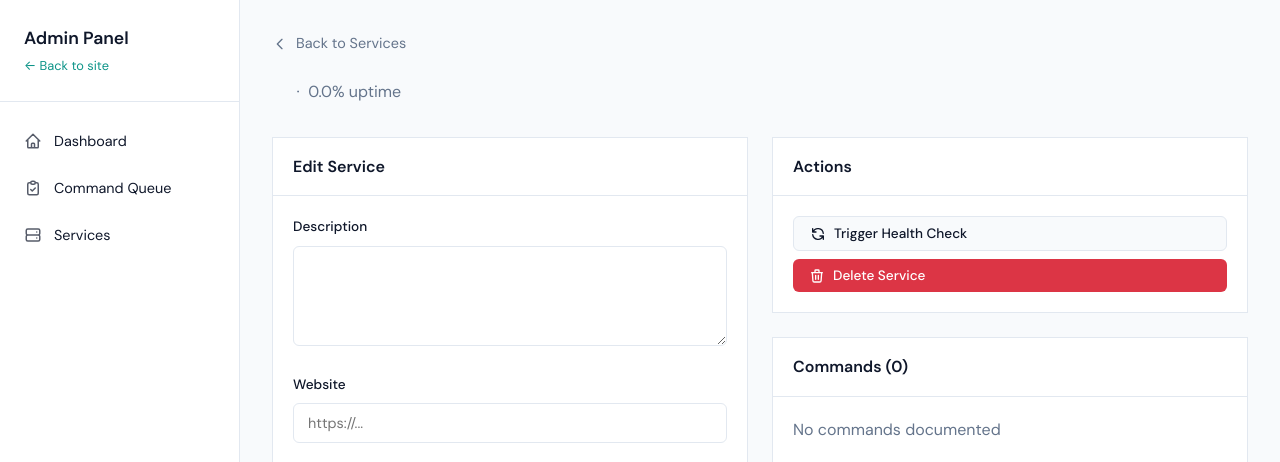
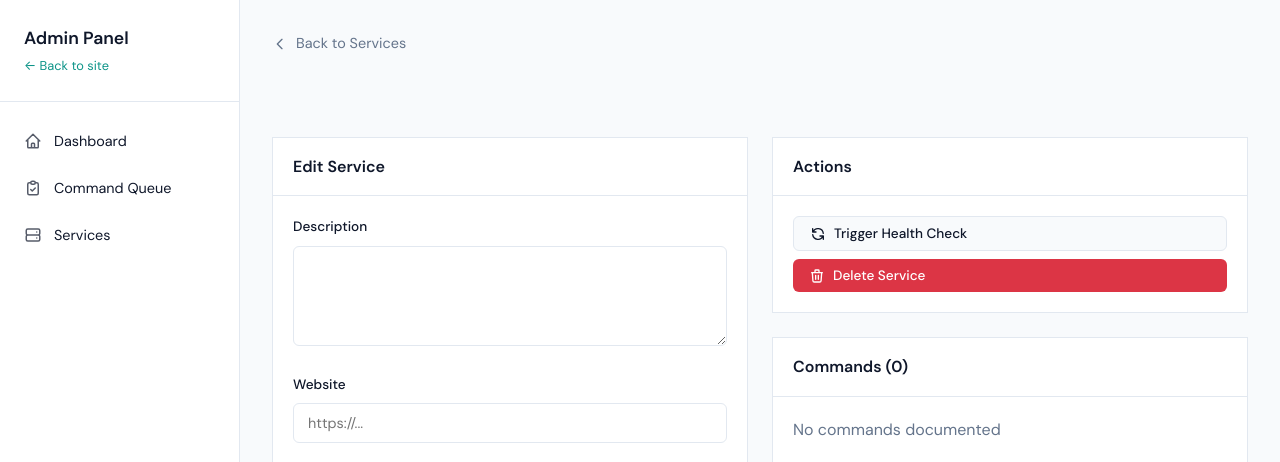
Before and after one commit to hemna/aprs-service-registry, a Python web app: template aprs_service_registry/web/templates/admin/service_detail.html in a window 1280 px wide. Shown: the top 462 px of the page. Run offline with Jinja, Linux system fonts and the light colour scheme; the template is opened without the code that fills it, so the values that code supplies are empty.

Commit message:
Fix calculate_uptime() calls and template formatting
- Pass health results list to calculate_uptime() instead of callsign
- Update templates to handle uptime as string (e.g., '96%') not number

```diff
--- a/aprs_service_registry/main.py
+++ b/aprs_service_registry/main.py
@@ -969,7 +969,8 @@
         last_result = health_store.get_last_result(callsign)
         if last_result:
             service_dict["last_health_check"] = last_result
-            service_dict["uptime"] = calculate_uptime(callsign)
+            results = health_store.get_results(callsign)
+            service_dict["uptime"] = calculate_uptime(results)
         else:
             service_dict["last_health_check"] = None
             service_dict["uptime"] = None
@@ -1013,7 +1014,7 @@
 
     # Get health check history
     health_results = health_store.get_results(callsign_upper, limit=50)
-    uptime = calculate_uptime(callsign_upper)
+    uptime = calculate_uptime(health_results)
 
     return templates.TemplateResponse(
         request=request,
--- a/aprs_service_registry/web/templates/admin/service_detail.html
+++ b/aprs_service_registry/web/templates/admin/service_detail.html
@@ -22,8 +22,8 @@
     {% else %}
       <span class="health-badge">{{ service.status }}</span>
     {% endif %}
-    {% if uptime is not none %}
-      &nbsp;&middot;&nbsp; {{ "%.1f"|format(uptime) }}% uptime
+    {% if uptime and uptime != '--' %}
+      &nbsp;&middot;&nbsp; {{ uptime }} uptime
     {% endif %}
   </p>
 </div>
--- a/aprs_service_registry/web/templates/admin/services.html
+++ b/aprs_service_registry/web/templates/admin/services.html
@@ -59,8 +59,8 @@
         {% endif %}
       </td>
       <td>
-        {% if service.uptime is not none %}
-          {{ "%.1f"|format(service.uptime) }}%
+        {% if service.uptime and service.uptime != '--' %}
+          {{ service.uptime }}
         {% else %}
           —
         {% endif %}
```
